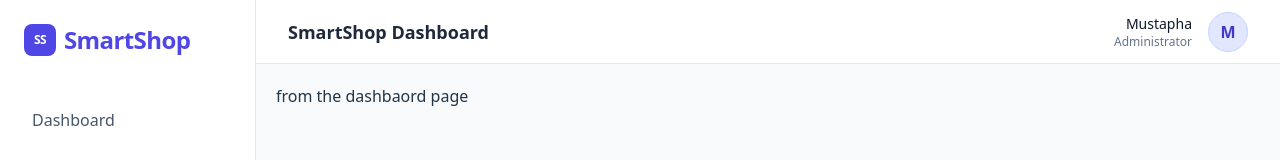
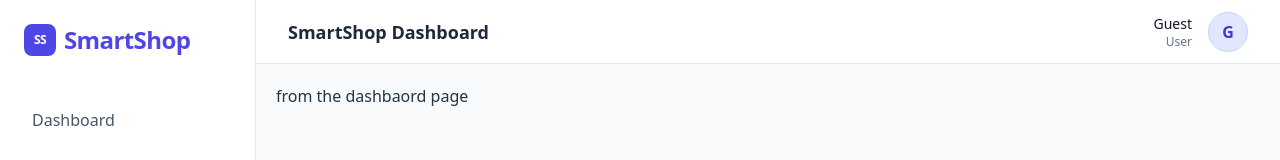
Before and after one commit to mustapha-moutaki/smartShop-Front, a React (Vite) app: page /admin-dashboard in a window 1280 px wide. Shown: the top 160 px of the page. Built offline with nearby package versions, Linux system fonts and the light colour scheme; no server answers.

Commit message:
feat: display user data in the header

```diff
--- a/src/components/commun/header/Header.tsx
+++ b/src/components/commun/header/Header.tsx
@@ -1,20 +1,44 @@
+import { useEffect, useState } from "react";
+
+interface User {
+  username: string;
+  role: string;
+}
+
 export default function Header() {
+
+  const [user, setUser] = useState<User | null>(null);
+
+  useEffect(() => {
+    const storedUser = localStorage.getItem("user");
+
+    if (storedUser) {
+      setUser(JSON.parse(storedUser));
+    }
+  }, []);
 
   return (
     <header className="h-16 bg-white border-b border-slate-200 flex items-center justify-between px-8 sticky top-0 z-10">
-      <div className="flex items-center gap-4">
-        <h1 className="text-slate-800 font-semibold text-lg">SmartShop Dashboard</h1>
-      </div>
+
+      <h1 className="text-slate-800 font-semibold text-lg">
+        SmartShop Dashboard
+      </h1>
 
       <div className="flex items-center gap-4">
         <div className="flex flex-col text-right">
-          <span className="text-sm font-medium text-slate-900">Mustapha</span>
-          <span className="text-xs text-slate-500">Administrator</span>
+          <span className="text-sm font-medium text-slate-900">
+            {user?.username || "Guest"}
+          </span>
+          <span className="text-xs text-slate-500">
+            {user?.role || "User"}
+          </span>
         </div>
+
         <div className="h-10 w-10 rounded-full bg-indigo-100 flex items-center justify-center text-indigo-700 font-bold border border-indigo-200">
-          M
+          {user?.username?.charAt(0).toUpperCase() || "G"}
         </div>
       </div>
+
     </header>
   );
 }
```
